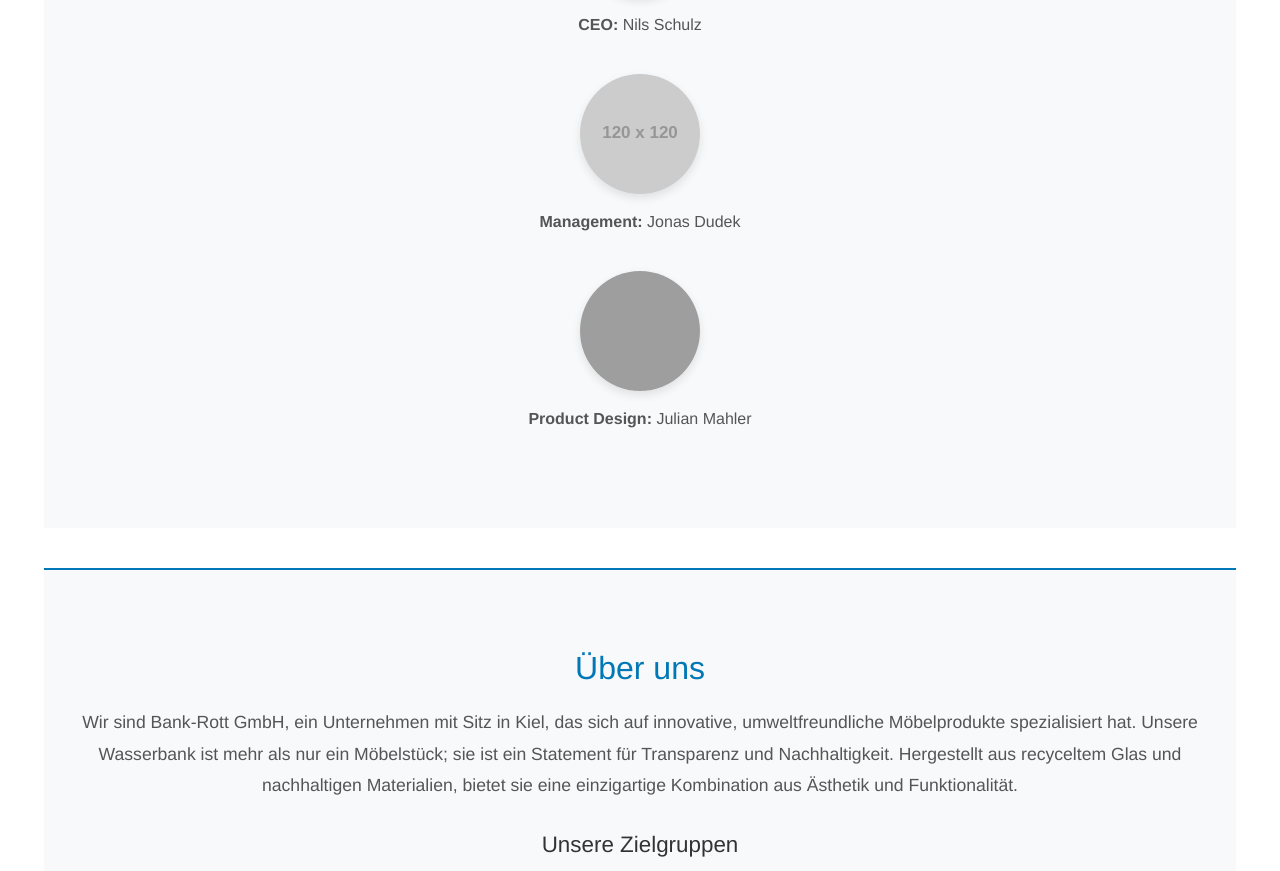
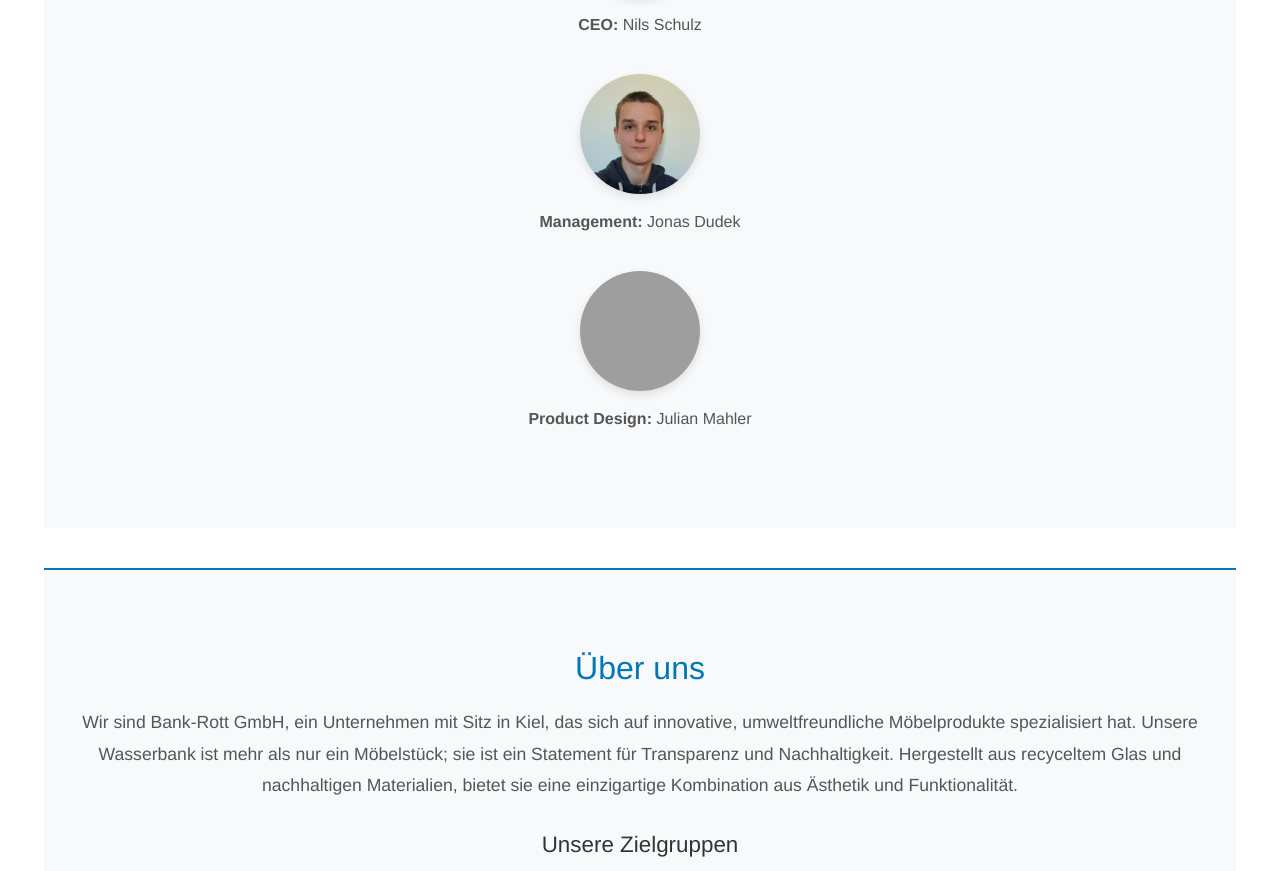
Before and after one commit to FrostByte02/Website, a plain HTML site: page index.html in a window 1280 px wide. Shown: the part 5840-6711 px from the top of the page. Drawn offline with Linux system fonts and the light colour scheme; grey boxes are pictures that could not be loaded; placeholder pictures from the web are drawn by us.

Commit message:
Update index.html

```diff
--- a/index.html
+++ b/index.html
@@ -341,7 +341,7 @@
             <p><strong>CEO:</strong> Nils Schulz</p>
         </div>
         <div class="team-member">
-            <img src="https://via.placeholder.com/120" alt="Team Member 2">
+            <img src="Images/Jonas.png" alt="Team Member 2">
             <p><strong>Management:</strong> Jonas Dudek</p>
         </div>
         <div class="team-member">
```
